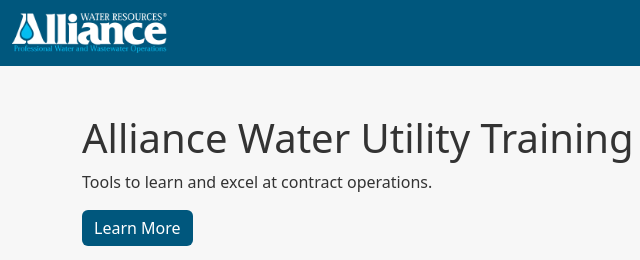
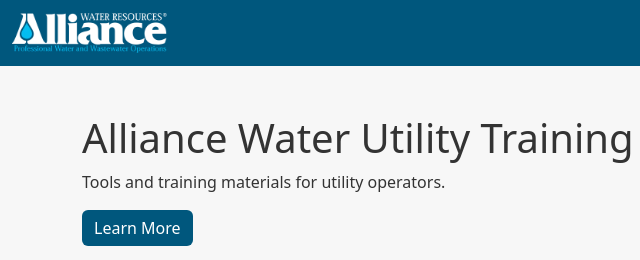
Before and after one commit to AllianceWaterResources/Training-Center, a plain HTML site: page index.html in a window 1280 px wide. Shown: the top 260 px of the page, 0-640 px from the left. Drawn offline with nearby package versions, Linux system fonts and the light colour scheme; a script that the page names is missing.

Commit message:
Update index.html

```diff
--- a/index.html
+++ b/index.html
@@ -48,7 +48,7 @@
         <div class="row">
             <div class="col-md-8">
                 <h1>Alliance Water Utility Training Center</h1>
-                <p>Tools to learn and excel at contract operations.</p>
+                <p>Tools and training materials for utility operators.</p>
                 <button onclick="window.location.href='about.html';" class="btn btn-primary">Learn More</button>
             </div>
             <div class="col-md-4">
```
